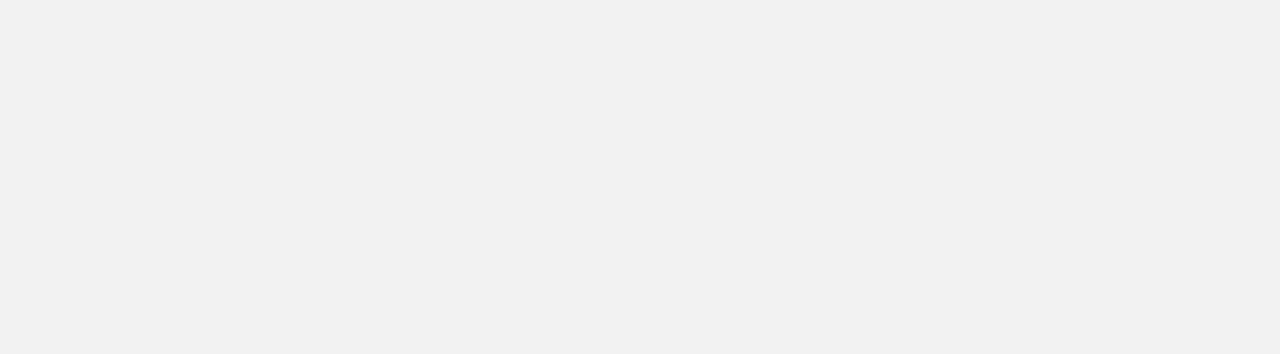
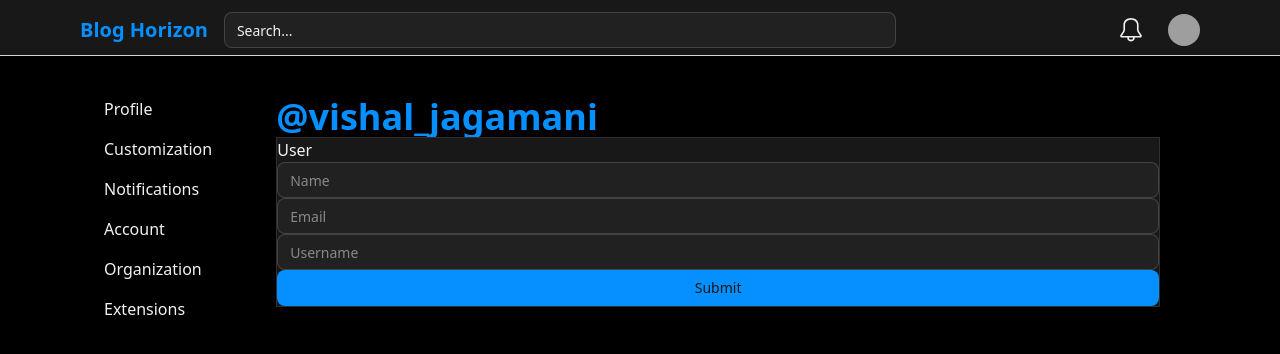
Before and after one commit to vishal-jagamani/blog-horizon, a Next.js app in the folder Frontend/: page /settings in a window 1280 px wide. Before the commit this address had no page. Shown: the top 354 px of the page. Built offline with nearby package versions, Linux system fonts and the light colour scheme; grey boxes are pictures that could not be loaded.

Commit message:
settingsType page prop issue fix

```diff
--- a/Frontend/src/app/_home/layout.tsx
+++ b/Frontend/src/app/_home/layout.tsx
@@ -12,7 +12,7 @@ export default function HomeLayout({ children }: { children: React.ReactNode })
     const { isMobile } = useScreenSize();
 
     useEffect(() => {
-        updateUserDetails(user);
+        updateUserDetails(user ?? null);
     }, [user, updateUserDetails]);
 
     return (
--- a/Frontend/src/app/settings/[settingsType]/page.tsx
+++ b/Frontend/src/app/settings/[settingsType]/page.tsx
@@ -1,6 +1,8 @@
 import Settings from '@/components/settings/Settings';
 
-export default async function Page({ params }: { params: Promise<{ settingsType: string }> }) {
+const Page = async ({ params }: { params: { settingsType: string } }) => {
     const { settingsType } = await params;
     return <Settings settingsType={settingsType} />;
-}
+};
+
+export default Page;
--- a/Frontend/src/app/settings/page.tsx
+++ b/Frontend/src/app/settings/page.tsx
@@ -9,7 +9,7 @@ const Page = async ({ params }: PageProps) => {
     const { settingsType } = params;
     return (
         <>
-            <Settings settingsType={settingsType} />
+            <Settings settingsType={settingsType || 'profile'} />
         </>
     );
 };
```
